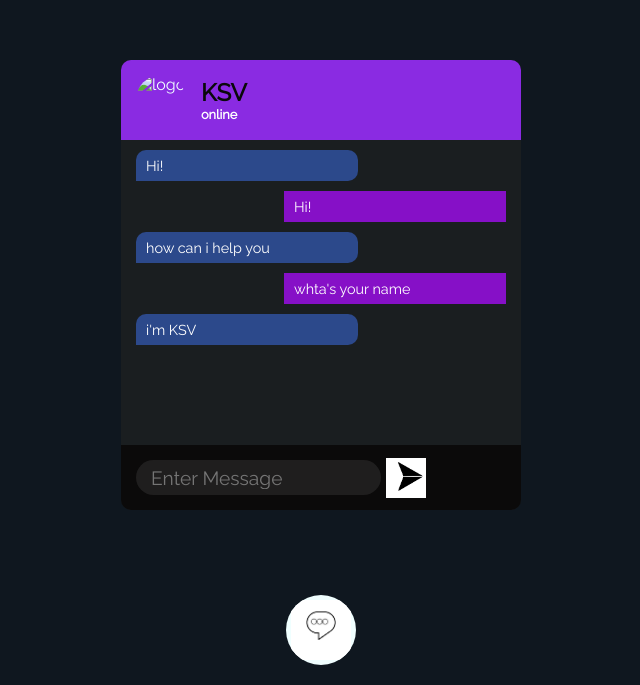
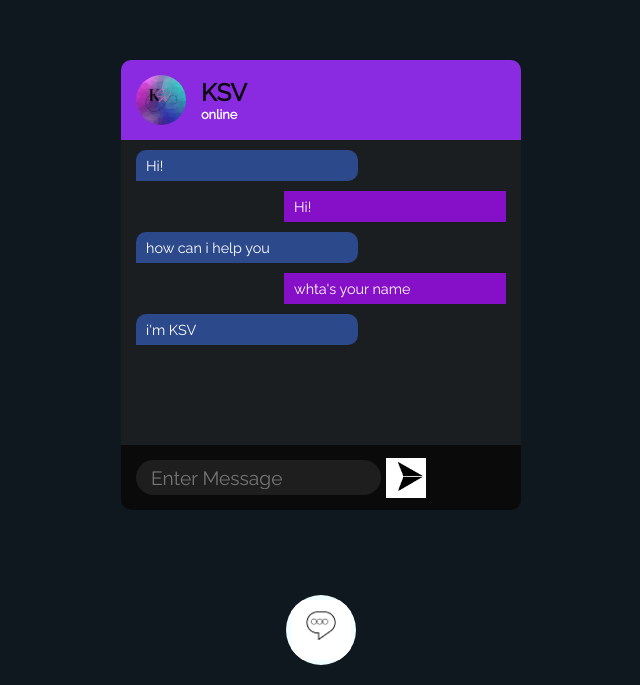
Before and after one commit to vgpsvsnvi/chatbot, a plain HTML site: page index.html in a window 1280 px wide. Shown: the part 115-800 px from the top of the page, without its empty margins (319-959 px from the left). Drawn offline with nearby package versions, Linux system fonts and the light colour scheme.

Commit message:
Update index.html

```diff
--- a/index.html
+++ b/index.html
@@ -17,7 +17,7 @@
         <div class="chat-bot">
             <!--user-->
             <div class="user">
-                <img src="ksv/logo.png" alt="logo">
+                <img src="logo.png" alt="logo">
                 <div class="user-info">
                     <h2>KSV</h2>
                     <p>online</p>
```
